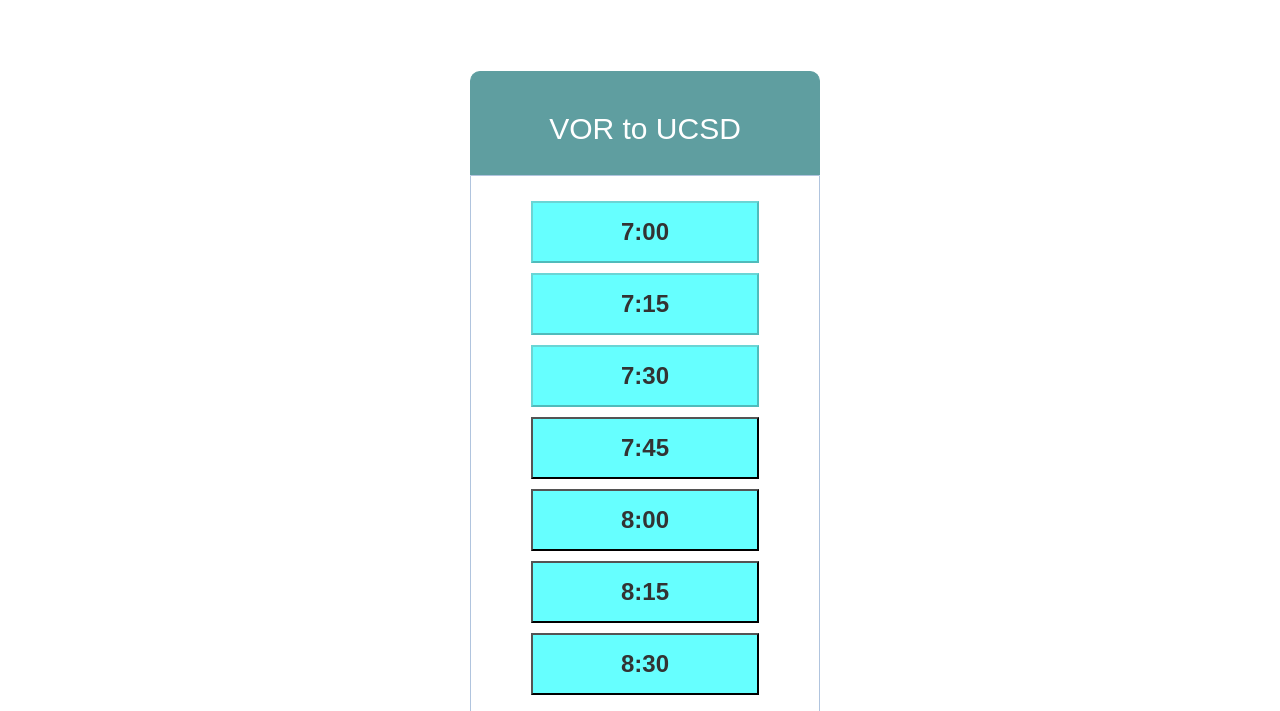
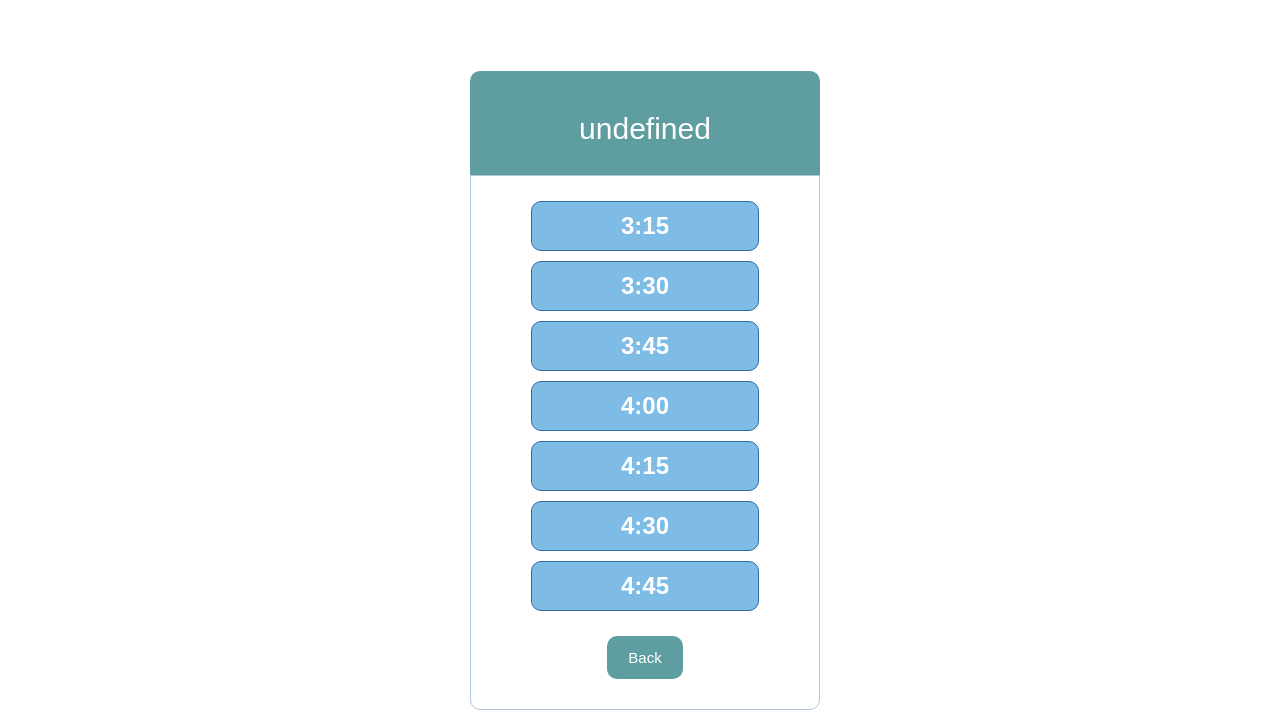
Before and after one commit to alankuo/EasyLineUp, a plain HTML site: page timeslot.html in a window 1280 px wide. Shown: the part 89-800 px from the top of the page. Drawn offline with Linux system fonts and the light colour scheme.

Commit message:
countdown version 2

```diff
--- a/css/style.css
+++ b/css/style.css
@@ -173,7 +173,6 @@
 .address ul.schedule button {
 	margin: 5px;
 	width:228px;
-	background: #66ffff;
 	font:bold 24px Arial, Helvetica, sans-serif;
 }
 
--- a/timeslot.html
+++ b/timeslot.html
@@ -10,6 +10,38 @@
 
 		<!-- CSS -->
 		<link href="css/style.css" rel="stylesheet">
+
+	<script>
+		window.onload = function (){
+			document.querySelector(".header h1").innerHTML = localStorage["direction"];
+			var d = new Date();
+			var hour = d.getHours();
+			var currMin = d.getMinutes();
+			var min = 15;
+			var list = document.getElementsByClassName('schedule')[0];
+		    var items = list.childNodes;
+			for (var i = 0, length = items.length; i < length; i++)
+			{
+			    if (items[i].nodeType != 1) {
+			       continue;
+			    }
+			    if (min >= 60) {
+			    	hour = hour + 1;
+			    	min = 0;
+			    	items[i].innerHTML = '<li><button type="button" class="btn btn-primary" onclick="getSchedule(this)">'+hour+':00'+'</button></li>';
+			    } else {
+			    	items[i].innerHTML = '<li><button type="button" class="btn btn-primary" onclick="getSchedule(this)">'+ hour +":" +  min +'</button></li>';
+				}
+
+			    min += 15;
+			}
+		};
+
+		function getSchedule(selected){
+			localStorage.setItem("schedule",selected.innerHTML);
+			window.location.href='status.html';
+		}
+	</script>
 </head>
 <body>
 	<nav class="navbar navbar-default navbar-fixed-top">
@@ -47,13 +79,13 @@
 		  </div>
 		  <div class="address">
 		    <ul class="schedule">
-		      <li><button type = "button" disabled>7:00</button></li>
-		      <li><button type = "button" disabled>7:15</button></li>
-		      <li><button type = "button" disabled>7:30</button></li>
-		      <li><button onclick="window.location.href='confirmation.html'">7:45</button></li>
-		      <li><button>8:00</button></li>
-		      <li><button>8:15</button></li>
-		      <li><button>8:30</button></li>
+		      <li><button type="button" class="btn btn-info">7:00</button></li>
+		      <li><button type="button" class="btn btn-info">7:15</button></li>
+		      <li><button type="button" class="btn btn-info">7:30</button></li>
+		      <li><button type="button" class="btn btn-info">7:45</button></li>
+		      <li><button type="button" class="btn btn-info">8:00</button></li>
+		      <li><button type="button" class="btn btn-info">8:15</button></li>
+		      <li><button type="button" class="btn btn-info">8:30</button></li>
 		    </ul>
 				<a href="index.html" class="btn">Back</a>
 		  </div>
```
Also changed, not shown: index.html (+13 -2 lines), status.html (+3 -1 lines), 1 other file.
